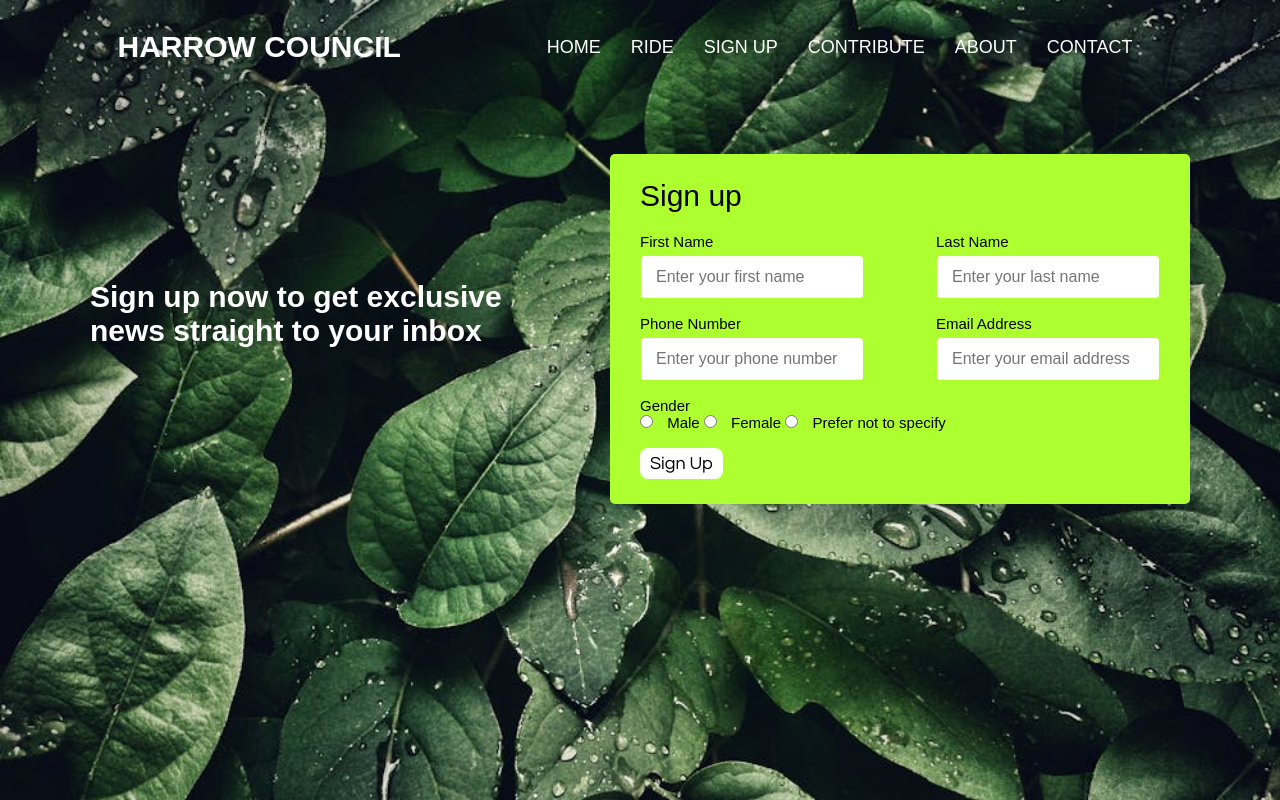
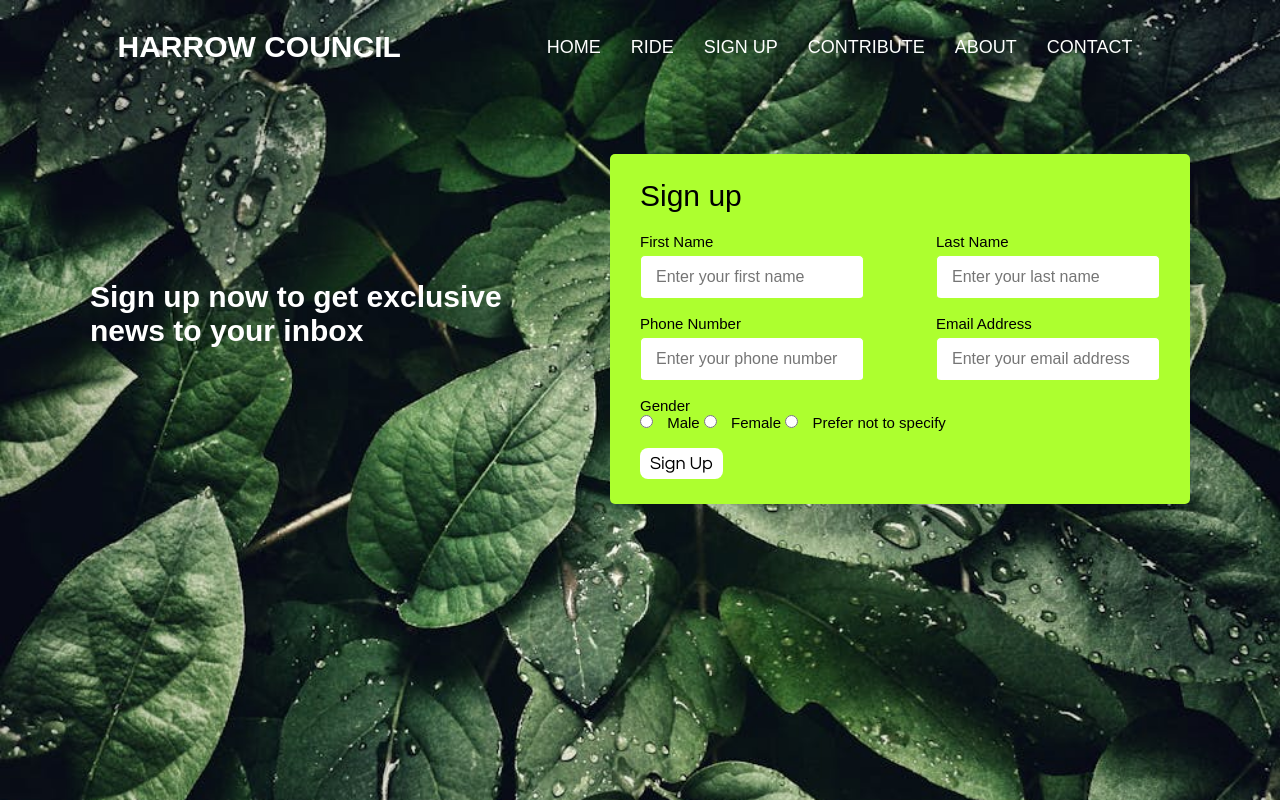
Before and after one commit to CliveOuma/bike-riding, a plain HTML site: page Sign_up_Form.html in a window 1280 px wide. Drawn offline with Linux system fonts and the light colour scheme.

Commit message:
new changes

```diff
--- a/Sign_up_Form.html
+++ b/Sign_up_Form.html
@@ -84,7 +84,7 @@
     <div class="main-content">
       <h1 style="color: white">
         Sign up now to get exclusive <br />
-        news straight to your inbox
+        news to your inbox
       </h1>
 
       <div class="container1">
```
